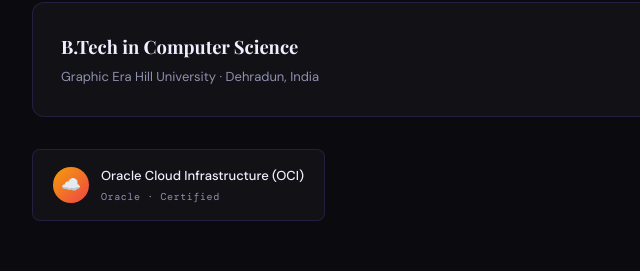
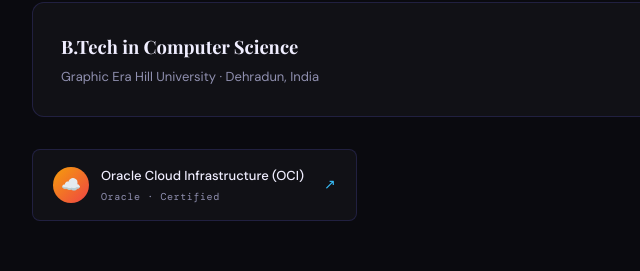
Before and after one commit to Vishal33bisht/portfolio, a plain HTML site: page index.html in a window 1280 px wide. Shown: the part 4172-4443 px from the top of the page, 166-806 px from the left. Drawn offline with nearby package versions, Linux system fonts and the light colour scheme; a web font is replaced by a local one.

Commit message:
added the link of oci

```diff
--- a/index.html
+++ b/index.html
@@ -390,6 +390,24 @@
     border-radius: 8px;
     padding: 0.9rem 1.25rem;
     margin-top: 1rem;
+    text-decoration: none;
+    color: inherit;
+    transition: border-color 0.2s, transform 0.2s;
+    cursor: pointer;
+  }
+   .cert-card:hover {
+    border-color: rgba(108,99,255,0.4);
+    transform: translateY(-2px);
+  }
+  .cert-arrow {
+    font-family: var(--mono);
+    font-size: 14px;
+    color: var(--accent3);
+    margin-left: 0.5rem;
+    transition: transform 0.2s;
+  }
+  .cert-card:hover .cert-arrow {
+    transform: translate(2px, -2px);
   }
   .cert-badge {
     width: 36px; height: 36px;
@@ -778,13 +796,16 @@
       </div>
       <div class="edu-year">2022 – 2026</div>
     </div>
-    <div class="cert-card">
-      <div class="cert-badge">☁️</div>
-      <div>
-        <div class="cert-name">Oracle Cloud Infrastructure (OCI)</div>
-        <div class="cert-issuer">Oracle · Certified</div>
-      </div>
-    </div>
+<a href="https://catalog-education.oracle.com/ords/certview/sharebadge?id=96D2F3B9B26990193335E4D7B4CDB9927A147F86832B72141028EEE45F7A7353"
+   target="_blank"
+   class="cert-card">
+  <div class="cert-badge">☁️</div>
+  <div>
+    <div class="cert-name">Oracle Cloud Infrastructure (OCI)</div>
+    <div class="cert-issuer">Oracle · Certified</div>
+  </div>
+  <div class="cert-arrow">↗</div>
+</a>
   </div>
 </section>
 
```
